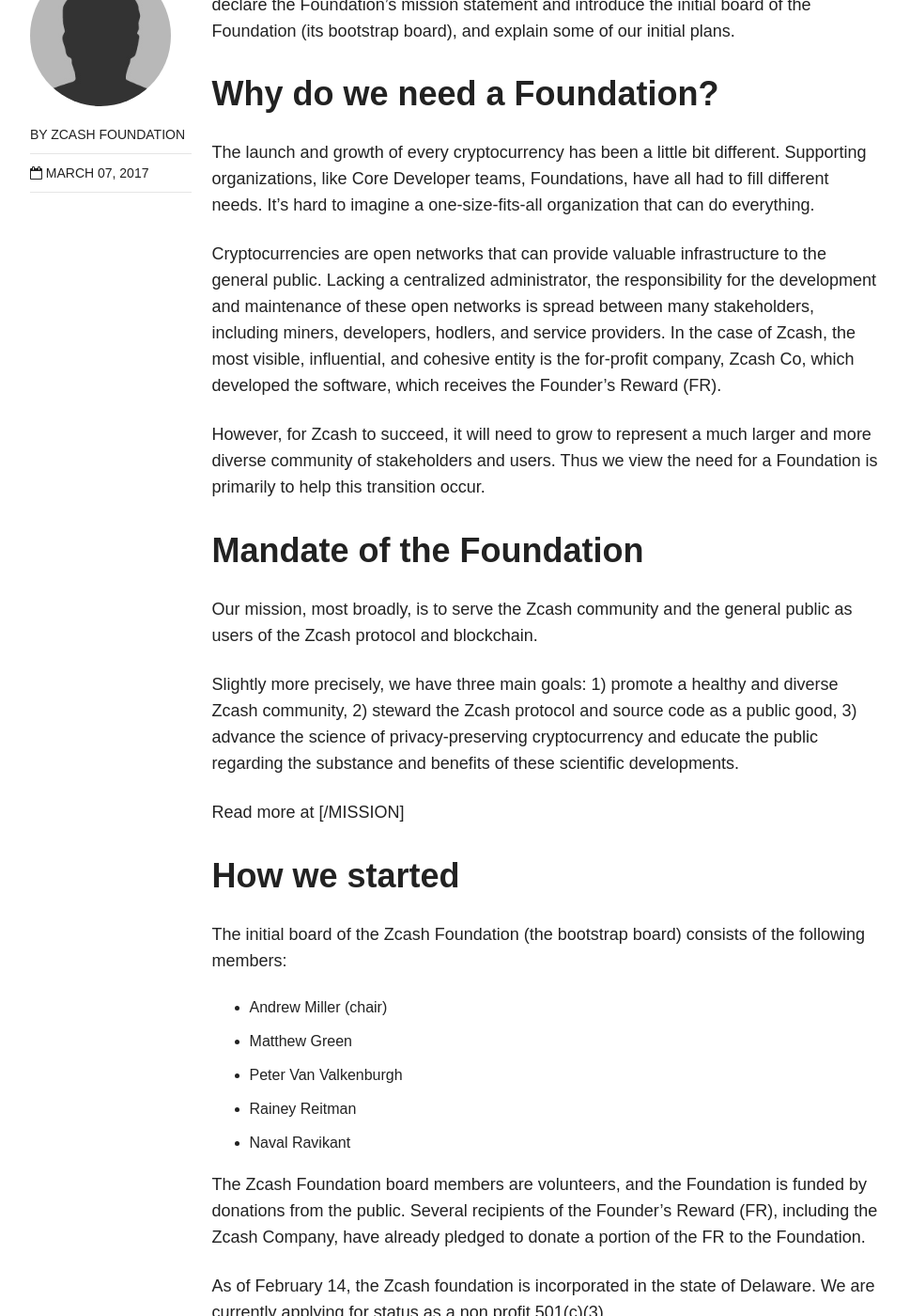
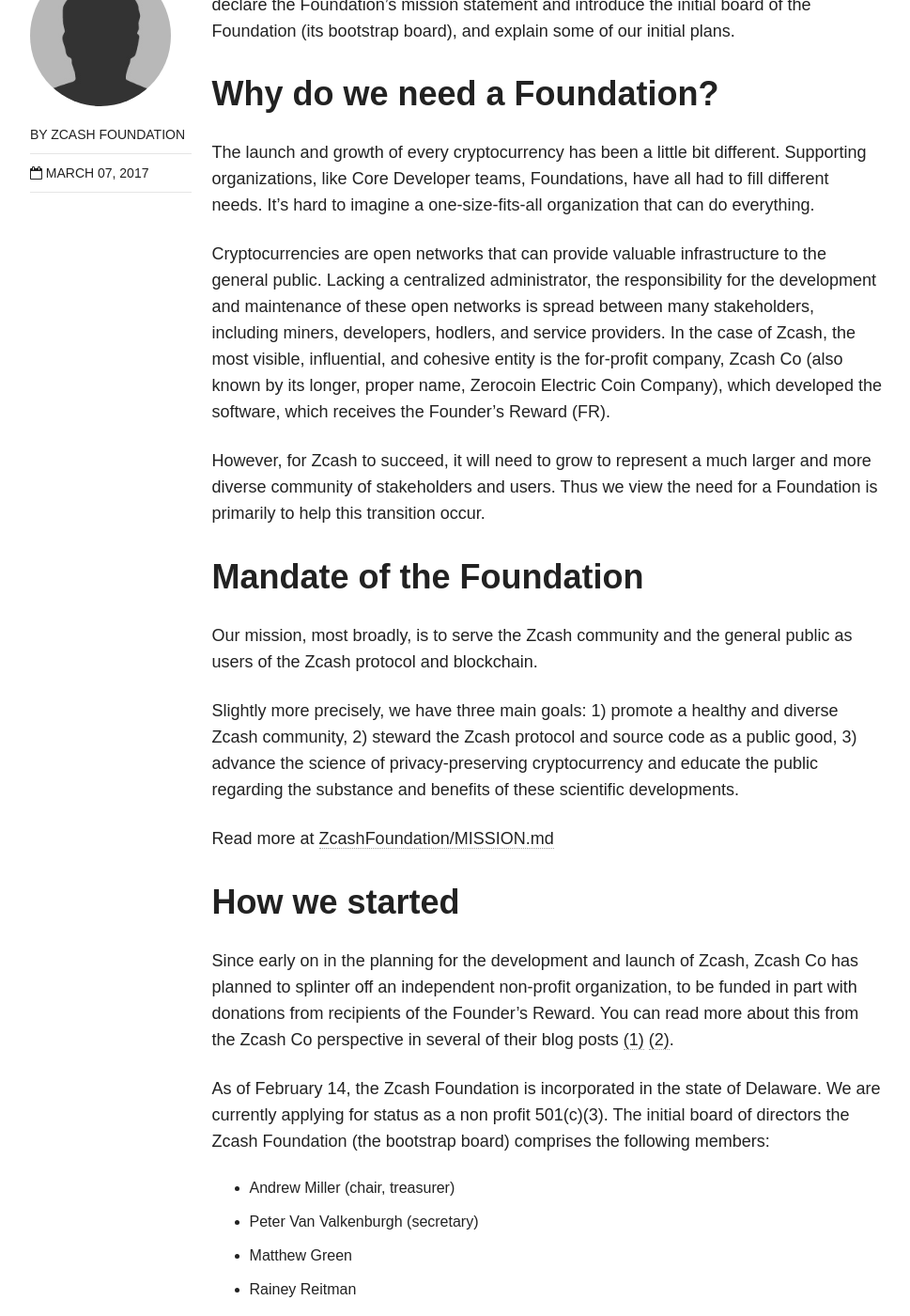
Before and after one commit to ZcashFoundation/zfnd, a Jekyll site: the page built from _posts/blog/2017-04-07-hello-world.md, in a window 1280 px wide and 1400 px high, scrolled down 645 px. Shown: the whole window at 94% size, without its empty margins (154-1123 px from the left). Built offline with Jekyll 4.4.1, drawn with Linux system fonts in a browser that asks for light colours; nearby versions of some CDN libraries; some of the changed text lies outside the part shown.

Commit message:
fixed links, references to contributors file

```diff
--- a/_posts/blog/2017-04-07-hello-world.md
+++ b/_posts/blog/2017-04-07-hello-world.md
@@ -16,7 +16,7 @@
 ============
 The launch and growth of every cryptocurrency has been a little bit different. Supporting organizations, like Core Developer teams, Foundations, have all had to fill different needs. It's hard to imagine a one-size-fits-all organization that can do everything.
 
-Cryptocurrencies are open networks that can provide valuable infrastructure to the general public. Lacking a centralized administrator, the responsibility for the development and maintenance of these open networks is spread between many stakeholders, including miners, developers, hodlers, and service providers. In the case of Zcash, the most visible, influential, and cohesive entity is the for-profit company, Zcash Co, which developed the software, which receives the Founder's Reward (FR).
+Cryptocurrencies are open networks that can provide valuable infrastructure to the general public. Lacking a centralized administrator, the responsibility for the development and maintenance of these open networks is spread between many stakeholders, including miners, developers, hodlers, and service providers. In the case of Zcash, the most visible, influential, and cohesive entity is the for-profit company, Zcash Co (also known by its longer, proper name, Zerocoin Electric Coin Company), which developed the software, which receives the Founder's Reward (FR).
 
 However, for Zcash to succeed, it will need to grow to represent a much larger and more diverse community of stakeholders and users. Thus we view the need for a Foundation is primarily to help this transition occur.
 
@@ -28,21 +28,23 @@
 
 Slightly more precisely, we have three main goals: 1) promote a healthy and diverse Zcash community, 2) steward the Zcash protocol and source code as a public good, 3) advance the science of privacy-preserving cryptocurrency and educate the public regarding the substance and benefits of these scientific developments.
 
-Read more at [/MISSION]
+Read more at [ZcashFoundation/MISSION.md](https://github.com/ZcashFoundation/ZcashFoundation/MISSION.md)
 
 How we started
 ============
-The initial board of the Zcash Foundation (the bootstrap board) consists of the following members:
-- Andrew Miller (chair)
+Since early on in the planning for the development and launch of Zcash, Zcash Co has planned to splinter off an independent non-profit organization, to be funded in part with donations from recipients of the Founder's Reward. You can read more about this from the Zcash Co perspective in several of their blog posts [(1)](https://z.cash/blog/funding.html) [(2)](https://z.cash/blog/continued-funding-and-transparency.html).
+
+As of February 14, the Zcash Foundation is incorporated in the state of Delaware. We are currently applying for status as a non profit 501(c)(3).
+The initial board of directors the Zcash Foundation (the bootstrap board) comprises the following members:
+- Andrew Miller (chair, treasurer)
+- Peter Van Valkenburgh (secretary)
 - Matthew Green
-- Peter Van Valkenburgh
 - Rainey Reitman
 - Naval Ravikant
 
-The Zcash Foundation board members are volunteers, and the Foundation is funded by donations from the public.
-Several recipients of the Founder's Reward (FR), including the Zcash Company, have already pledged to donate a portion of the FR to the Foundation.
+Our [mission statement](https://github.com/ZcashFoundation/ZcashFoundation/MISSION.md) and [values statement](https://github.com/ZcashFoundation/ZcashFoundation/VALUES.md) were formed after many long discussions among board members and contributors from Zcash Co (read more in the [CONTRIBUTORS](https://github.com/ZcashFoundation/ZcashFoundation/CONTRIBUTORS.md) file).
 
-As of February 14, the Zcash foundation is incorporated in the state of Delaware. We are currently applying for status as a non profit 501(c)(3).
+The Zcash Foundation board members are volunteers, and the Foundation is funded by donations from the public. Several recipients of the Zcash Founder's Reward (FR), including Least Authority Enterprises, have already pledged to donate a portion of the FR to the Foundation.
 
 What exactly is the Foundation going to do?
 =========
@@ -70,7 +72,7 @@
 - Learning from other entities in cryptocurrency ecosystem
   We stand on the shoulders of giants. The cryptocurrency community has (and has had) many forms of Foundations. We are inspired by these (in both their success and failures), and you will clearly be able to see their influences on our organization.
 
-Read more at [../VALUES]
+Read more at [ZcashFoundation/VALUES.md](https://github.com/ZcashFoundation/ZcashFoundation/VALUES.md)
 
 
 Why not just let the Zcash Company keep doing its own thing?
```
